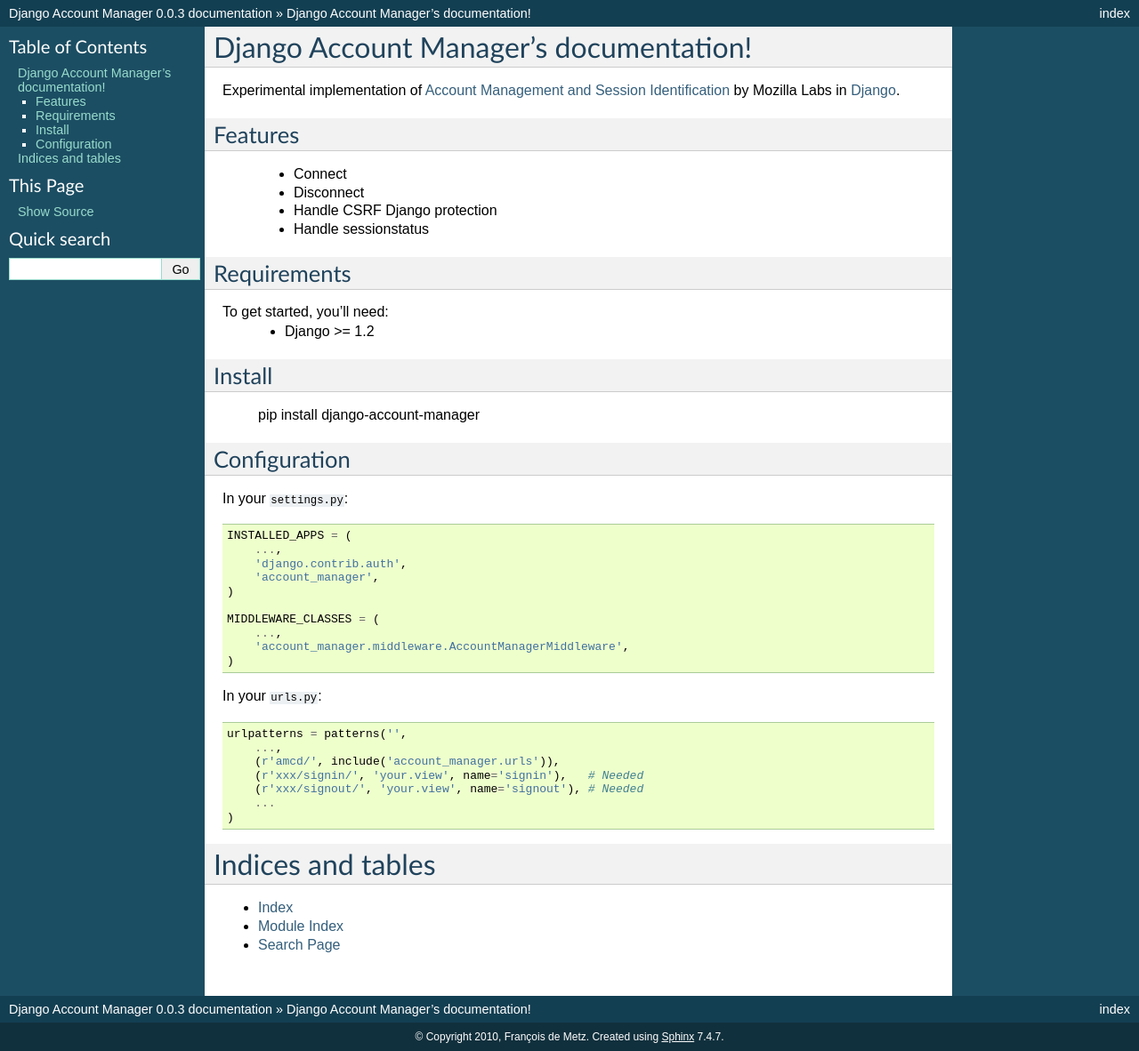
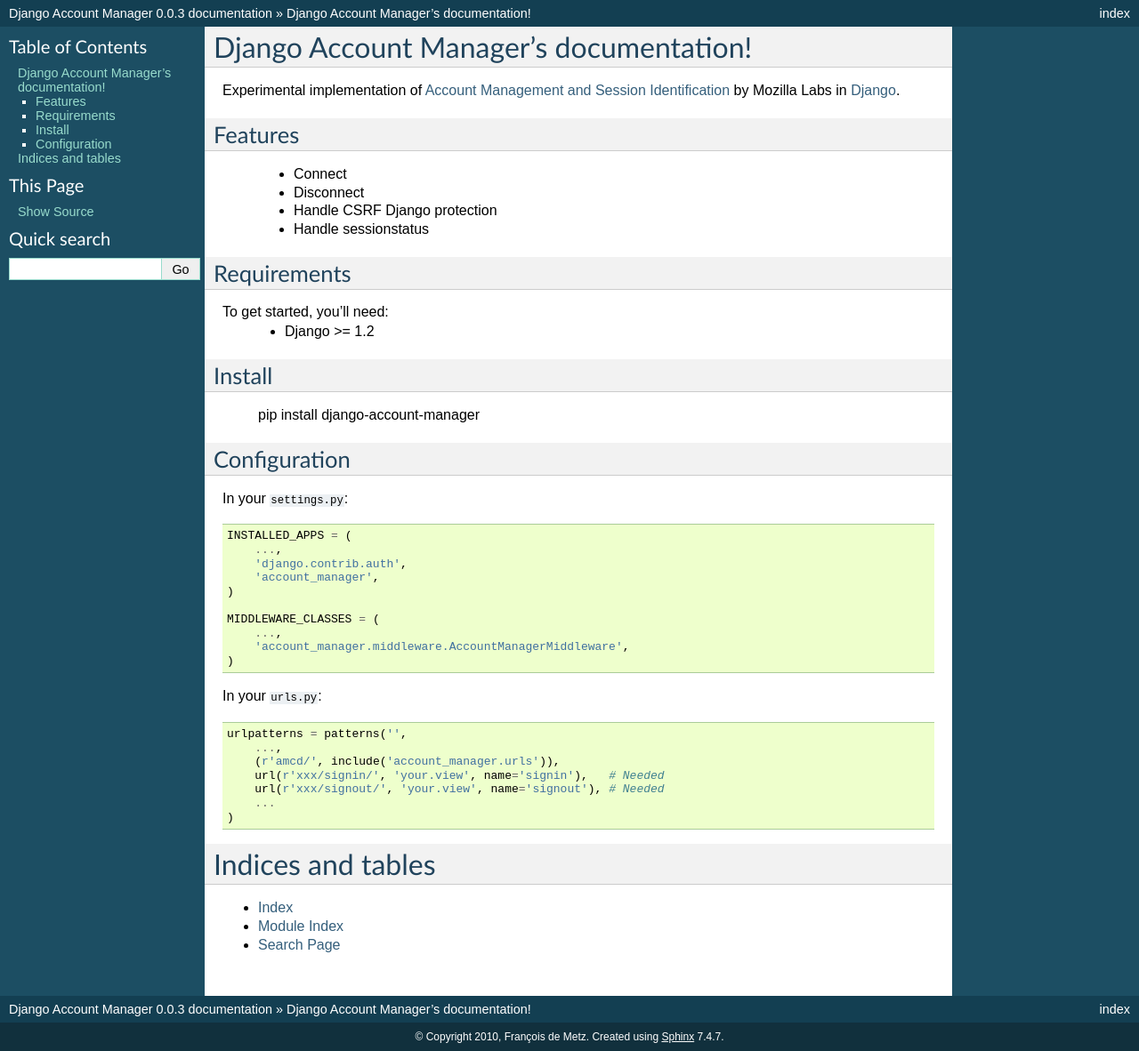
Before and after one commit to francois2metz/django-account-manager, a Sphinx documentation site: the page built from docs/index.rst, in a window 1280 px wide. Shown: the whole page at 89% size. Built offline with Sphinx 7.4.7, drawn with Linux system fonts in a browser that asks for light colours.

Commit message:
fixed links and doc

```diff
--- a/README.rst
+++ b/README.rst
@@ -2,7 +2,7 @@
 Django Account Manager
 ======================
 
-Experimental implementation of Account Management and Session Identification (see https://wiki.mozilla.org/Labs/Weave/Identity/Account_Manager/Spec/Latest
+Experimental implementation of Account Management and Session Identification (see https://wiki.mozilla.org/Labs/Weave/Identity/Account_Manager
 
 Documentation
 =============
--- a/docs/index.rst
+++ b/docs/index.rst
@@ -9,7 +9,7 @@
 .. toctree::
    :maxdepth: 2
 
-Experimental implementation of `Account Management and Session Identification <https://wiki.mozilla.org/Labs/Weave/Identity/Account_Manager/Spec/Latest>`_ by Mozilla Labs in `Django <http://www.djangoproject.com/>`_.
+Experimental implementation of `Account Management and Session Identification <https://wiki.mozilla.org/Labs/Weave/Identity/Account_Manager>`_ by Mozilla Labs in `Django <http://www.djangoproject.com/>`_.
 
 Features
 --------
@@ -51,8 +51,8 @@
         urlpatterns = patterns('',
             ...,
             (r'amcd/', include('account_manager.urls')),
-            (r'xxx/signin/', 'your.view', name='signin'),   # Needed
-            (r'xxx/signout/', 'your.view', name='signout'), # Needed
+            url(r'xxx/signin/', 'your.view', name='signin'),   # Needed
+            url(r'xxx/signout/', 'your.view', name='signout'), # Needed
             ...
         )
 
```
